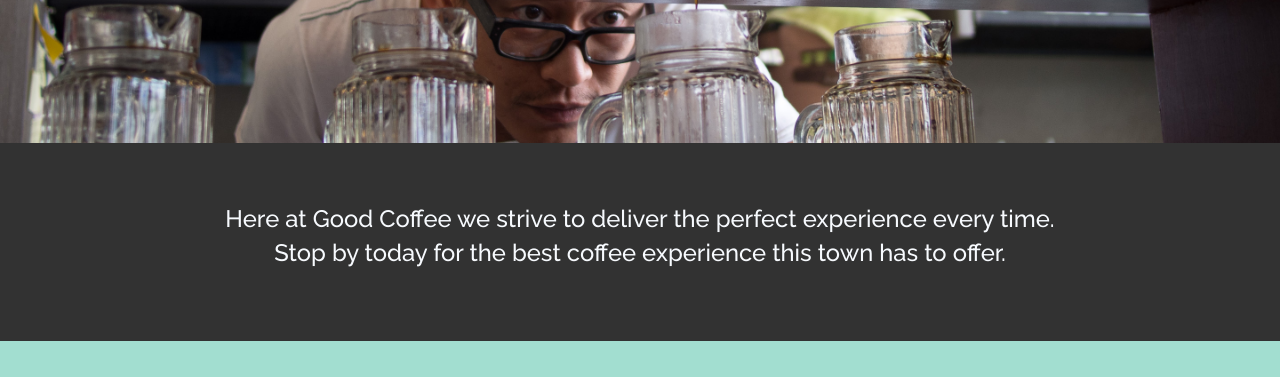
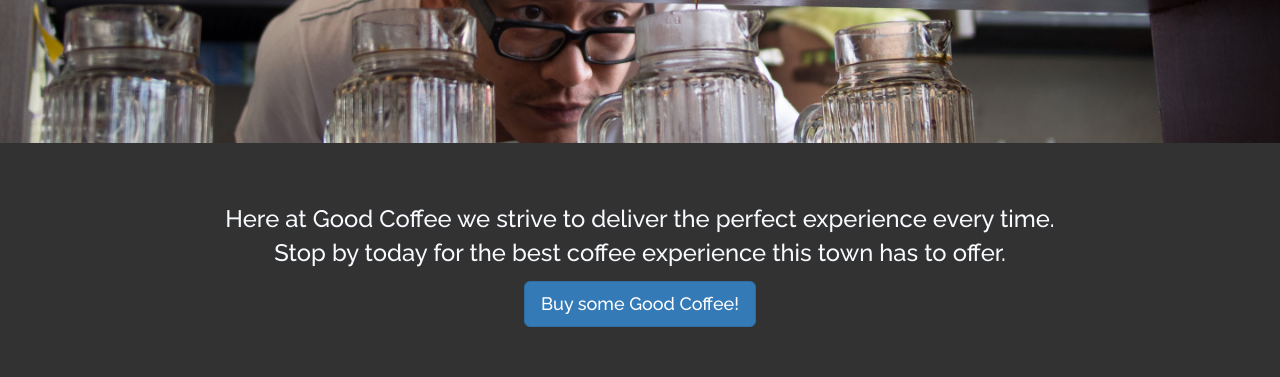
Before and after one commit to rddennis/Good-Coffee, a plain HTML site: page index.html in a window 1280 px wide. Shown: the part 406-783 px from the top of the page. Drawn offline with nearby package versions, Linux system fonts and the light colour scheme; a web font is replaced by a local one.

Commit message:
Adds button to mission

```diff
--- a/index.html
+++ b/index.html
@@ -81,6 +81,7 @@
 	<div class="row">
 		<div class="col-xs-12 text-center" id="mission">
 			<p>Here at Good Coffee we strive to deliver the perfect experience every time. <br /> Stop by today for the best coffee experience this town has to offer.</p>
+			<button type="button" class="btn btn-lg btn-primary">Buy some Good Coffee!</button>
 		</div>
 	</div>
 </div>
@@ -116,10 +117,10 @@
 			<a href="">Coffee</a> -->
 
 		<ul class="nav navbar-nav navbar-right">
-        <li><a href="#">About</a></li>
-        <li><a href="#">Locations</a></li>
-        <li><a href="#">Coffee</a></li>
-      </ul>
+	        <li><a href="#">About</a></li>
+	        <li><a href="#">Locations</a></li>
+	        <li><a href="#">Coffee</a></li>
+      	</ul>
 		</div>
 	</div>
 </footer>
```
